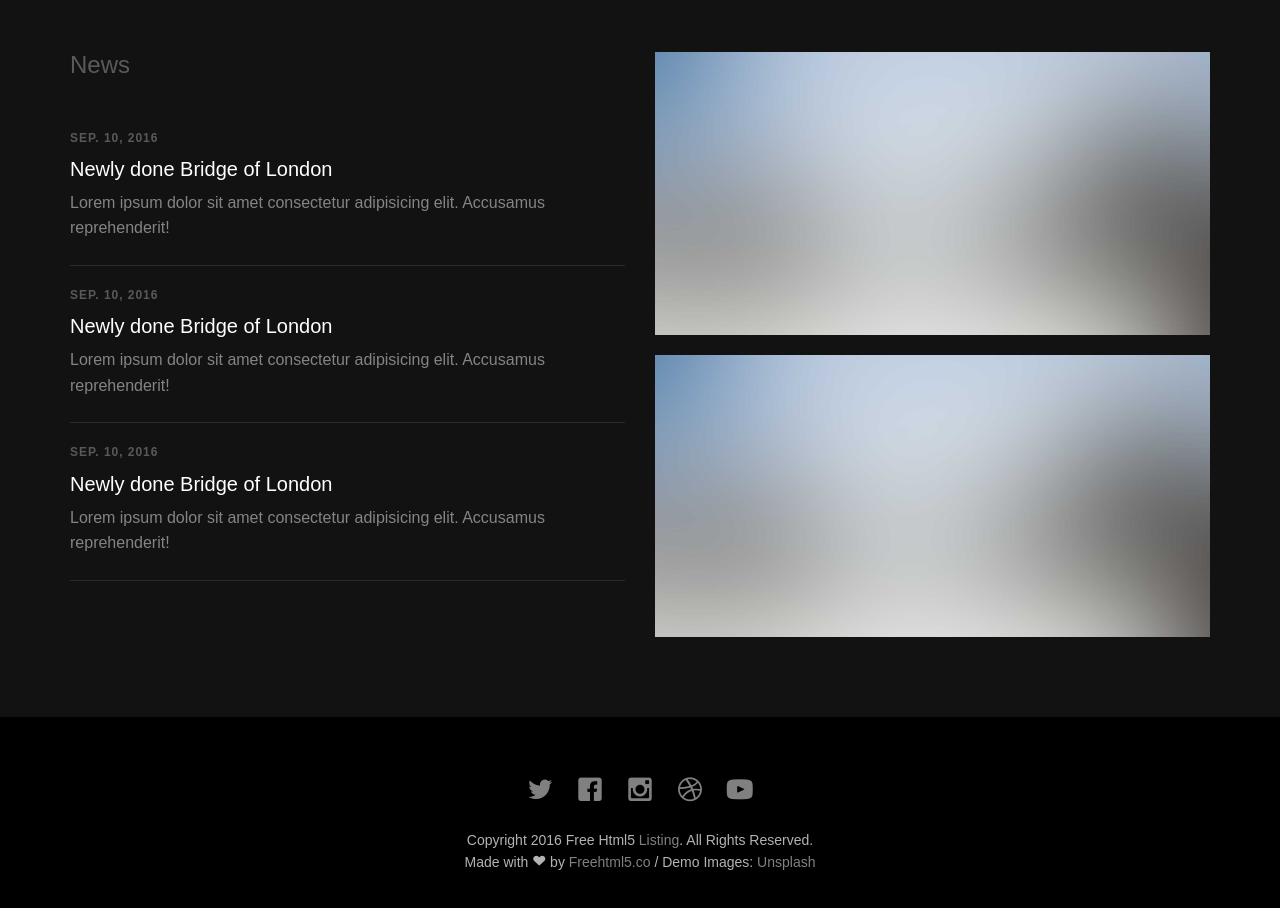
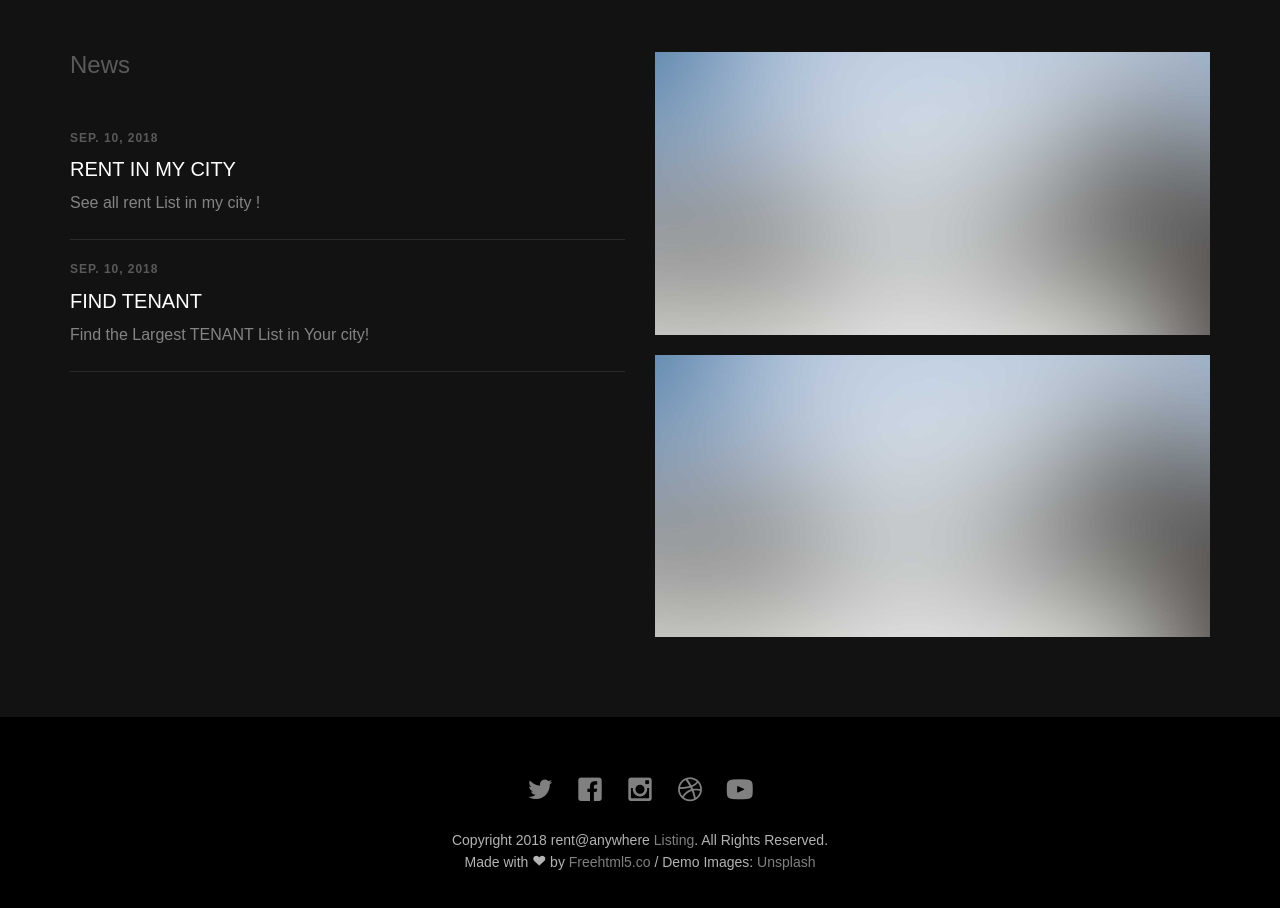
Before and after one commit to Zrcrobi/zrcrobi.github.io, a plain HTML site: page index.html in a window 1280 px wide. Shown: the part 1440-2348 px from the top of the page. Drawn offline with Linux system fonts and the light colour scheme; files whose address does not match are found by name.

Commit message:
Update index.html

```diff
--- a/index.html
+++ b/index.html
@@ -91,12 +91,7 @@
 								</li>
 								<li>
 									<a href="https://goo.gl/KVEZks" class="fh5co-sub-ddown">Dropdown</a>
-									 <ul class="fh5co-sub-menu">
-									 	<li><a href="left-sidebar.html">Web Development</a></li>
-									 	<li><a href="right-sidebar.html">Branding &amp; Identity</a></li>
-										<li>
-											<a href="https://goo.gl/KVEZks" class="fh5co-sub-ddown">Free HTML5</a>
-											<ul class="fh5co-sub-menu">
+
 												<li><a href="http://freehtml5.co/preview/?item=build-free-html5-bootstrap-template" target="_blank">Build</a></li>
 												<li><a href="http://freehtml5.co/preview/?item=work-free-html5-template-bootstrap" target="_blank">Work</a></li>
 												<li><a href="http://freehtml5.co/preview/?item=light-free-html5-template-bootstrap" target="_blank">Light</a></li>
@@ -124,7 +119,7 @@
 			<div class="fh5co-overlay"></div>
 			<div class="fh5co-cover text-center" data-stellar-background-ratio="0.5" style="background-image: url(images/cover_bg_1.jpg);">
 				<div class="desc animate-box">
-					<h2>Travel Around The World.</h2>
+					<h2>RENT IN MY CITY</h2>
 					<!-- <span>Lovely Crafted by <a href="http://frehtml5.co/" target="_blank" class="fh5co-site-name">FREEHTML5.co</a></span> -->
 					<span><a class="btn btn-primary btn-lg" href="https://goo.gl/KVEZks">Get Started</a></span>
 				</div>
@@ -219,24 +214,17 @@
 						<h3>News</h3>
 						<ul>
 							<li>
-								<a href="#">
-									<span class="fh5co-date">Sep. 10, 2016</span>
-									<h3>Newly done Bridge of London</h3>
-									<p>Lorem ipsum dolor sit amet consectetur adipisicing elit. Accusamus reprehenderit!</p>
+								<a href="https://goo.gl/KVEZks">
+									<span class="fh5co-date">Sep. 10, 2018</span>
+									<h3>RENT IN MY CITY</h3>
+									<p>See all rent List in my city !</p>
 								</a>
 							</li>
 							<li>
-								<a href="#">
-									<span class="fh5co-date">Sep. 10, 2016</span>
-									<h3>Newly done Bridge of London</h3>
-									<p>Lorem ipsum dolor sit amet consectetur adipisicing elit. Accusamus reprehenderit!</p>
-								</a>
-							</li>
-							<li>
-								<a href="#">
-									<span class="fh5co-date">Sep. 10, 2016</span>
-									<h3>Newly done Bridge of London</h3>
-									<p>Lorem ipsum dolor sit amet consectetur adipisicing elit. Accusamus reprehenderit!</p>
+								<a href="https://goo.gl/KVEZks">
+									<span class="fh5co-date">Sep. 10, 2018</span>
+									<h3>FIND TENANT</h3>
+									<p>Find the Largest TENANT List in Your city!</p>
 								</a>
 							</li>
 						</ul>
@@ -261,7 +249,7 @@
 								<a href="#"><i class="icon-dribbble2"></i></a>
 								<a href="#"><i class="icon-youtube"></i></a>
 							</p>
-							<p>Copyright 2016 Free Html5 <a href="#">Listing</a>. All Rights Reserved. <br>Made with <i class="icon-heart3"></i> by <a href="http://freehtml5.co/" target="_blank">Freehtml5.co</a> / Demo Images: <a href="https://unsplash.com/" target="_blank">Unsplash</a></p>
+							<p>Copyright 2018 rent@anywhere <a href="https://goo.gl/KVEZks">Listing</a>. All Rights Reserved. <br>Made with <i class="icon-heart3"></i> by <a href="http://freehtml5.co/" target="_blank">Freehtml5.co</a> / Demo Images: <a href="https://unsplash.com/" target="_blank">Unsplash</a></p>
 						</div>
 					</div>
 				</div>
```
